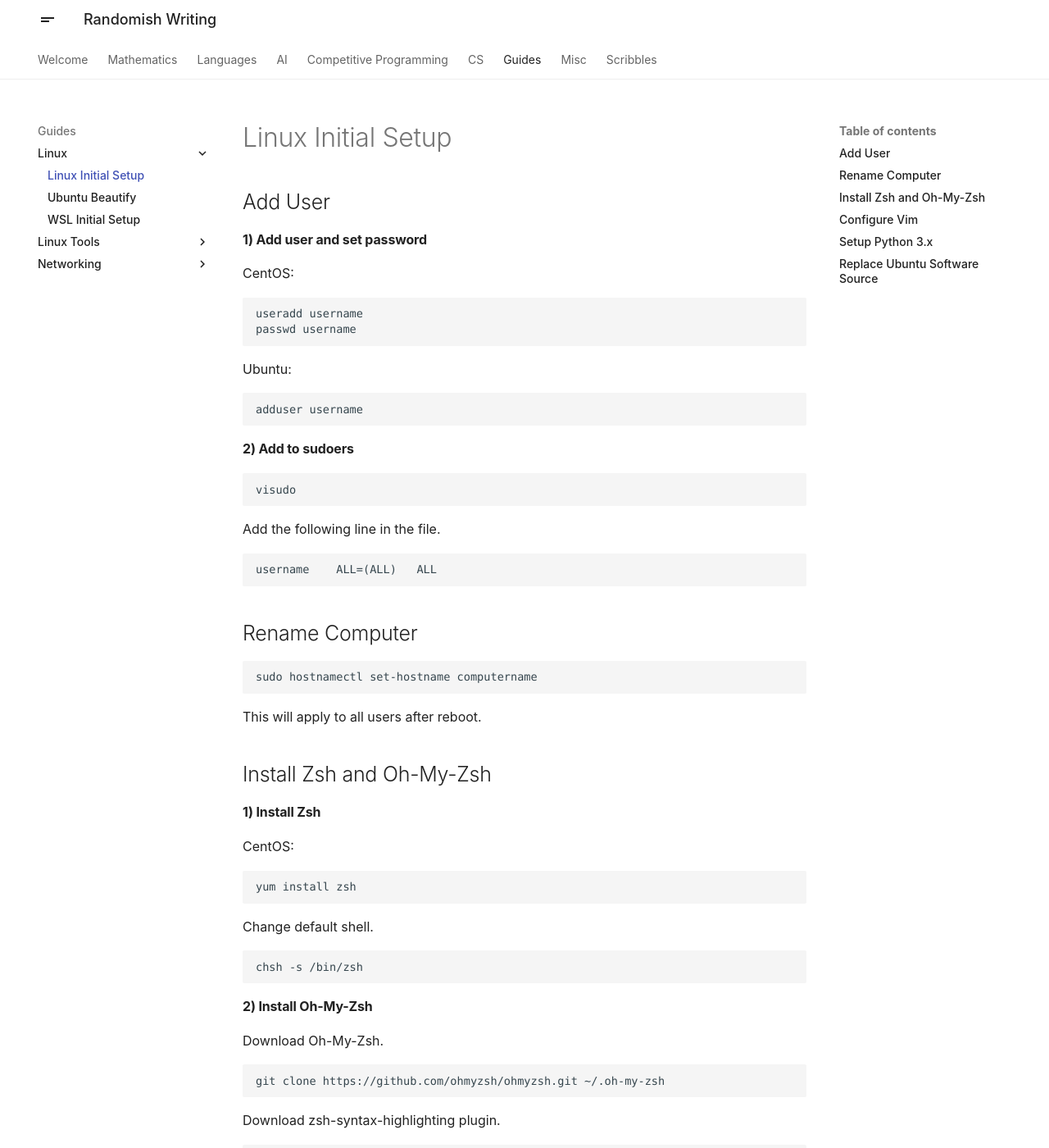
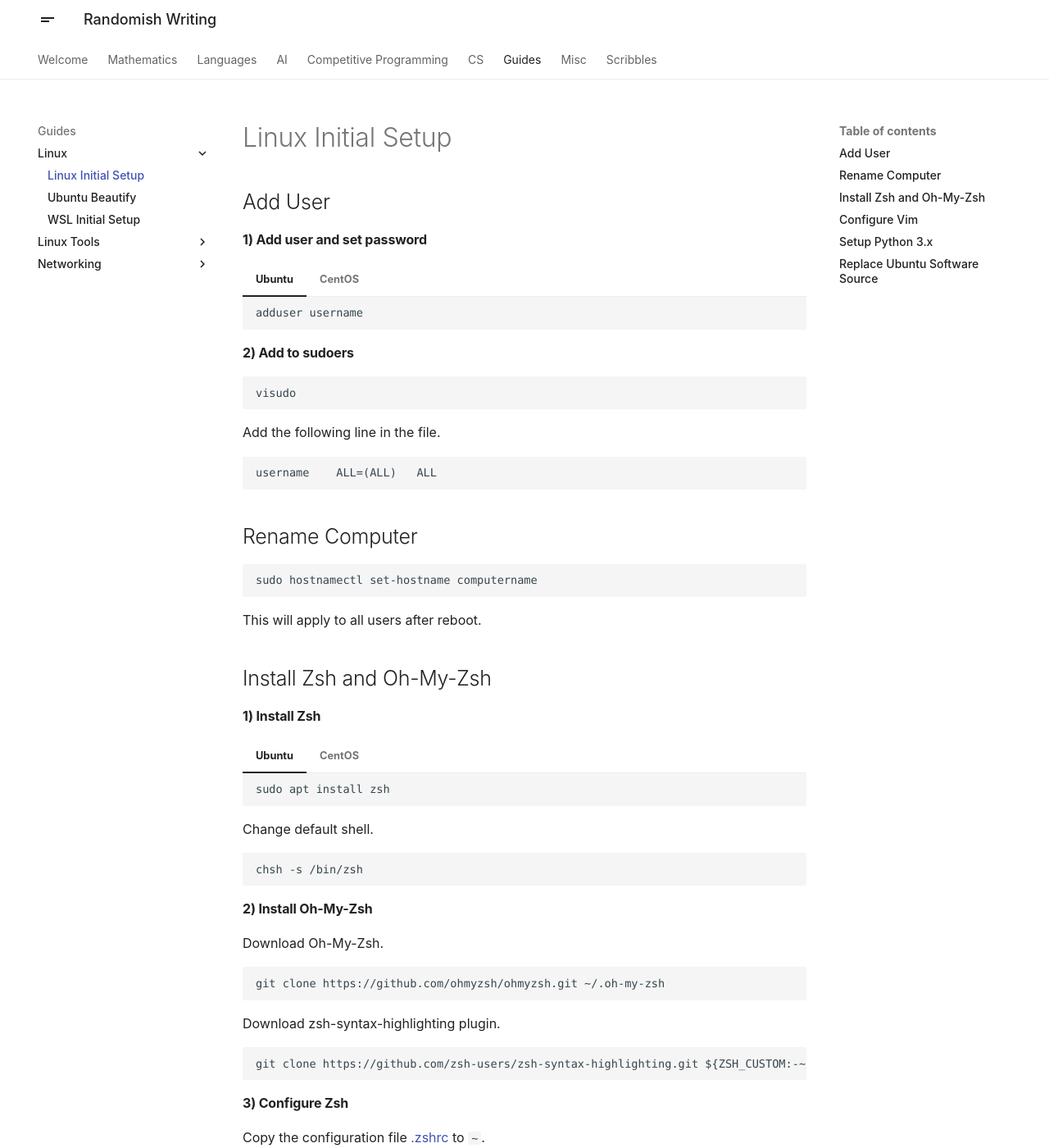
Before and after one commit to x4Cx58x54/writing, an MkDocs documentation site: the page built from docs/guides/linux/linux-initial-setup.md, in a window 1280 px wide and 1400 px high. Shown: the whole window at 82% size. Built offline with MkDocs 1.6.1 and Material for MkDocs 9.7.7, drawn with Linux system fonts in a browser that asks for light colours; some of the changed text lies outside the part shown.

````diff
--- a/docs/guides/linux/linux-initial-setup.md
+++ b/docs/guides/linux/linux-initial-setup.md
@@ -5,16 +5,16 @@
 
 #### 1) Add user and set password
 
-CentOS:
-```
-useradd username
-passwd username
-```
+=== "Ubuntu"
+    ```
+    adduser username
+    ```
 
-Ubuntu:
-```
-adduser username
-```
+=== "CentOS"
+    ```
+    useradd username
+    passwd username
+    ```
 
 #### 2) Add to sudoers
 
@@ -39,10 +39,15 @@ This will apply to all users after reboot.
 
 #### 1) Install Zsh
 
-CentOS:
-```
-yum install zsh
-```
+=== "Ubuntu"
+    ```
+    sudo apt install zsh
+    ```
+
+=== "CentOS"
+    ```
+    sudo yum install zsh
+    ```
 
 Change default shell.
 ```
@@ -134,17 +139,16 @@ Copy the vim configuration file [.vimrc](https://raw.githubusercontent.com/x4Cx5
 
 #### 1) Install Python 3.x and PIP
 
-CentOS:
-```
-sudo yum install python3
-sudo yum install epel-release
-sudo yum install python3-pip
-```
-
-Ubuntu:
-```
-sudo apt install python3-pip
-```
+=== "Ubuntu"
+    ```
+    sudo apt install python3-pip
+    ```
+=== "CentOS"
+    ```
+    sudo yum install python3
+    sudo yum install epel-release
+    sudo yum install python3-pip
+    ```
 
 Python is installed in Ubuntu by default.
 
--- a/mkdocs.yml
+++ b/mkdocs.yml
@@ -100,6 +100,7 @@ nav:
       - Tmux: guides/linux-tools/tmux.md
       - Vim: guides/linux-tools/vim.md
     - Networking:
+      - Remote Access and Port Forwarding: guides/networking/remote-access-and-port-forwarding.md
       - SSH through NAT: guides/networking/ssh-through-nat.md
   - Misc:
     - Electromagnetics:
````
Also changed, not shown: docs/guides/networking/remote-access-and-port-forwarding.md (added, +114 -0 lines).
